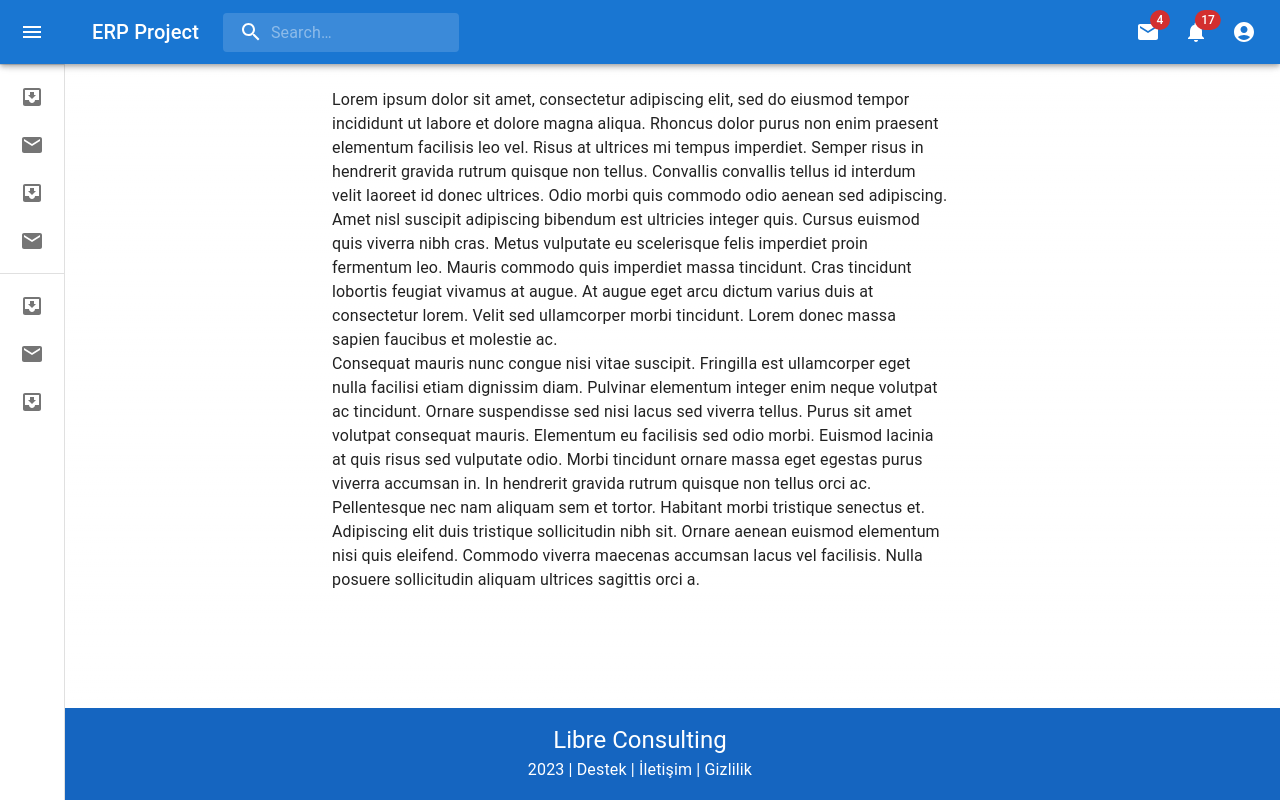
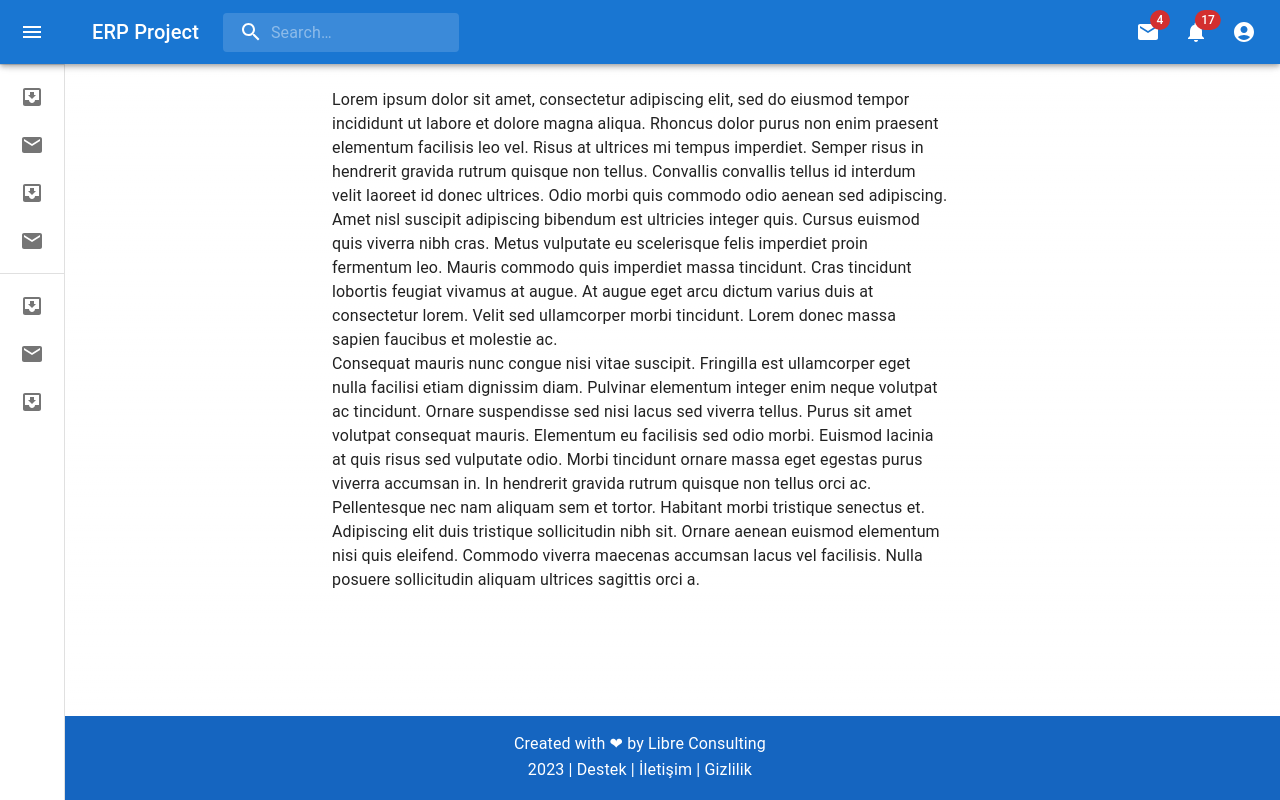
Before and after one commit to firatgoktepe/ERP-Project, a Next.js app: page / in a window 1280 px wide. Built offline with nearby package versions, Linux system fonts and the light colour scheme.

Commit message:
fix: add some small adjustments @footer

```diff
--- a/src/layout/Footer/Footer.tsx
+++ b/src/layout/Footer/Footer.tsx
@@ -1,5 +1,5 @@
 import React, { ReactElement } from 'react'
-import { Box, Container, Grid, Typography } from '@mui/material'
+import { Box, Container, Grid, Typography, Link } from '@mui/material'
 import { useTheme } from '@mui/material/styles'
 
 export const Footer: React.FC = (): ReactElement => {
@@ -22,7 +22,15 @@ export const Footer: React.FC = (): ReactElement => {
       <Container maxWidth="lg">
         <Grid container direction="column" alignItems="center">
           <Grid item xs={12}>
-            <Typography variant="h5">Libre Consulting</Typography>
+            Created with &#10084; by{' '}
+            <Link
+              href="https://libreconsulting.org/"
+              target="_blank"
+              color="inherit"
+              underline="hover"
+            >
+              Libre Consulting
+            </Link>
           </Grid>
           <Grid item xs={12}>
             <Typography variant="subtitle1">
```
